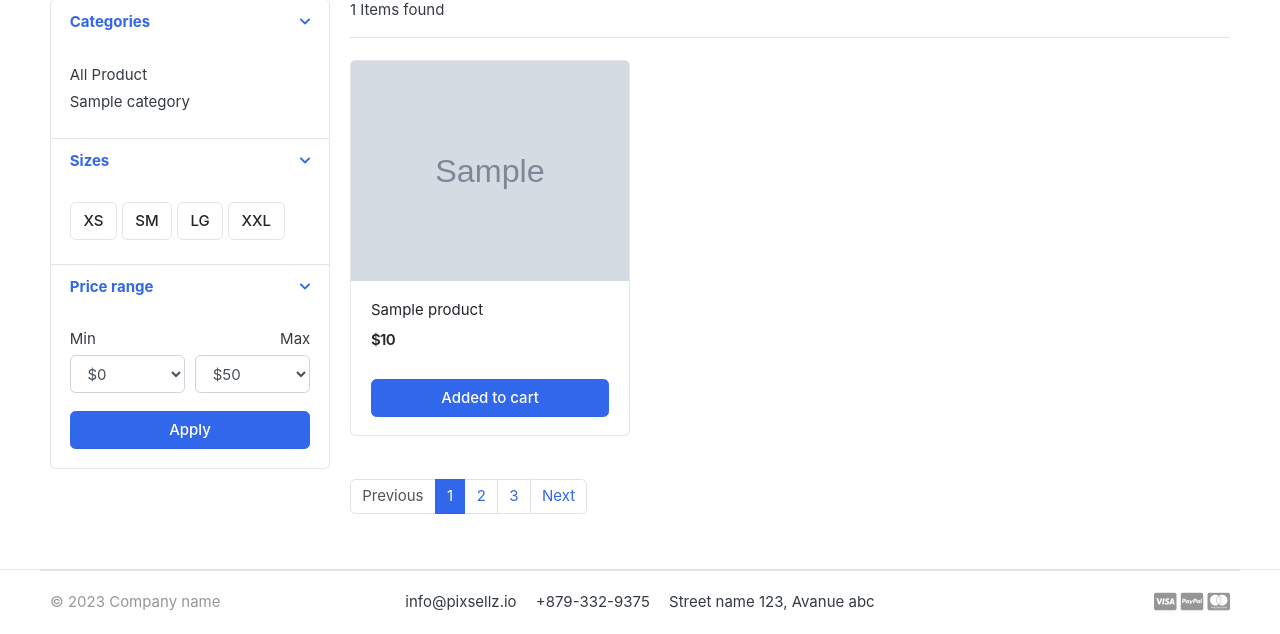
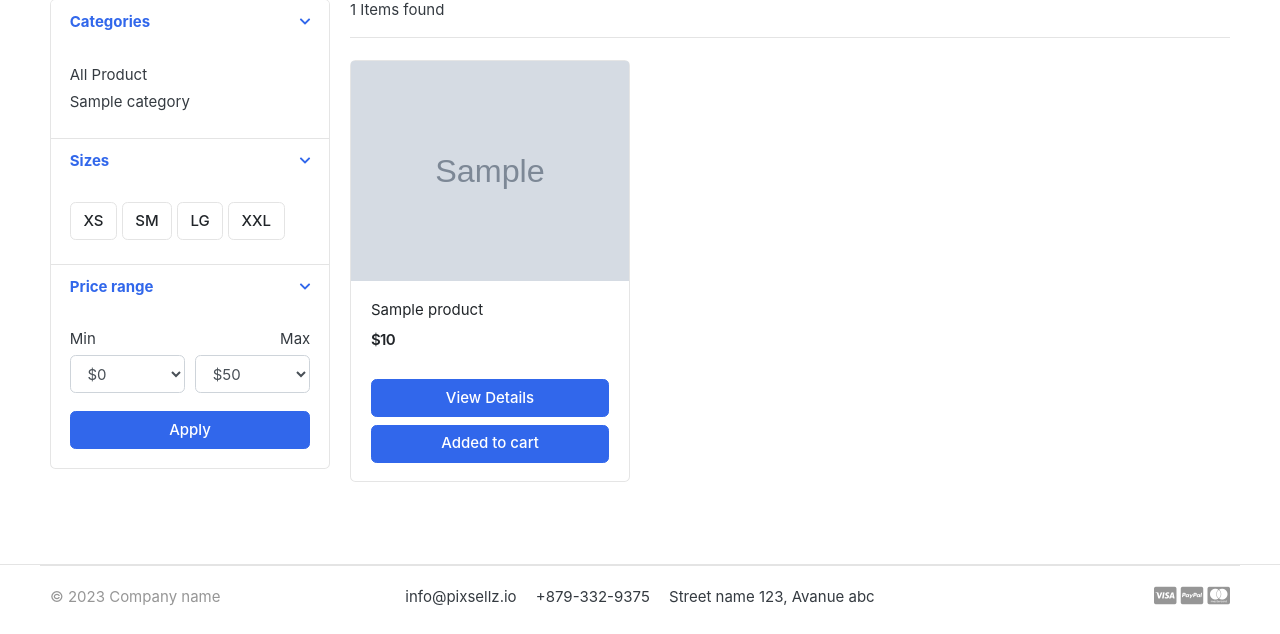
Before and after one commit to shahadatcs/eCommerce-shopping-system-by-Django, a Django app: page /store/ in a window 1280 px wide. Shown: the part 295-929 px from the top of the page. After the commit the page ends 901 px from the top, so only its background shows below. Run offline with Django 4.2, Linux system fonts and the light colour scheme; tables that the repository leaves empty hold one stand-in row (values such as "Sample post"); grey boxes marked "Sample" are stand-in pictures; some libraries are stand-ins or nearby versions; some web fonts are replaced.

Commit message:
cart update

```diff
--- /dev/null
+++ b/carts/context_processors.py
@@ -0,0 +1,16 @@
+from .models import Cart, CartItem
+from .views import _cart_id
+
+def counter(request):
+    cart_count = 0
+    if 'admin' in request.path:
+        return {}
+    else:
+        try:
+            cart = Cart.objects.filter(cart_id=_cart_id(request))
+            cart_items = CartItem.objects.all().filter(cart=cart[:1])
+            for cart_item in cart_items:
+                cart_count += cart_item.quantity
+        except Cart.DoesNotExist:
+            cart_count = 0
+    return dict(cart_count=cart_count)
--- a/greatkart/settings.py
+++ b/greatkart/settings.py
@@ -69,6 +69,7 @@ TEMPLATES = [
                 'django.contrib.auth.context_processors.auth',
                 'django.contrib.messages.context_processors.messages',
                 'category.context_processors.menu_link',
+                'carts.context_processors.counter',
             ],
         },
     },
--- a/store/urls.py
+++ b/store/urls.py
@@ -3,6 +3,7 @@ from . import views
 
 urlpatterns = [
     path('', views.store, name='store'),
-    path('<slug:category_slug>/', views.store, name='product_by_category'),
-    path('<slug:category_slug>/<slug:product_slug>/', views.product_detail, name='product_detail'),
+    path('category/<slug:category_slug>/', views.store, name='product_by_category'),
+    path('category/<slug:category_slug>/<slug:product_slug>/', views.product_detail, name='product_detail'),
+    path('search', views.search, name='search'),
 ]
--- a/store/views.py
+++ b/store/views.py
@@ -1,6 +1,11 @@
 from django.shortcuts import render, get_object_or_404
 from . models import Product
 from category.models import Category
+from carts.views import _cart_id
+from carts.models import CartItem
+from django.http import HttpResponse
+from django.core.paginator import EmptyPage, Paginator, PageNotAnInteger
+
 
 # Create your views here.
 def store(request, category_slug=None):
@@ -9,12 +14,18 @@ def store(request, category_slug=None):
     if category_slug!=None:
         categories = get_object_or_404(Category, slug=category_slug)
         products = Product.objects.filter(category=categories, is_available=True)
+        paginator = Paginator(products, 6)
+        page = request.GET.get('page')
+        paged_products = paginator.get_page(page)
         product_count = products.count()
     else:
-        products = Product.objects.all().filter(is_available=True)
+        products = Product.objects.all().filter(is_available=True).order_by('id')
+        paginator = Paginator(products, 6)
+        page = request.GET.get('page')
+        paged_products = paginator.get_page(page)
         product_count =products.count()
     context ={
-        'products': products,
+        'products': paged_products,
         'product_count': product_count,
     }
     return render(request, 'store/store.html', context)
@@ -22,9 +33,16 @@ def store(request, category_slug=None):
 def product_detail(request, category_slug, product_slug):
     try:
         single_product = Product.objects.get(category__slug=category_slug, slug=product_slug)
+        in_cart = CartItem.objects.filter(cart__cart_id=_cart_id(request), product=single_product).exists()
+        #HttpResponse(in_cart)
+        #exit()
     except Exception as e:
         raise e
     context ={
-        'single_product':single_product
+        'single_product': single_product,
+        'in_cart': in_cart,
     }
     return render(request, 'store/product_detail.html', context)
+
+def search(request):
+    return render(request,)
--- a/templates/partials/_header.html
+++ b/templates/partials/_header.html
@@ -68,9 +68,9 @@
                                 <a href="./register.html"> Register</a>
                             </div>
                         </div>
-                        <a href="./cart.html" class="widget-header pl-3 ml-3">
+                        <a href="{% url 'cart' %}" class="widget-header pl-3 ml-3">
                             <div class="icon icon-sm rounded-circle border"><i class="fa fa-shopping-cart"></i></div>
-                            <span class="badge badge-pill badge-danger notify">0</span>
+                            <span class="badge badge-pill badge-danger notify">{{ cart_count }}</span>
                         </a>
                     </div> <!-- widgets-wrap.// -->
                 </div> <!-- col.// -->
--- a/templates/store/store.html
+++ b/templates/store/store.html
@@ -137,7 +137,12 @@
                             <span class="price">${{ product.price }}</span>
                         </div> <!-- price-wrap.// -->
                     </div>
+                    <a href="{{ product.get_url }}" class="btn btn-block btn-primary">View Details</a>
+                    {% if product.stock <= 0 %}
+                    <h5 class="text-danger">Out of Stock </h5>
+                    {% else %}
                     <a href="{% url 'add_cart' product.id %}" class="btn btn-block btn-primary">Added to cart </a>
+                    {% endif %}
                 </figcaption>
             </figure>
         </div> <!-- col.// -->
@@ -146,13 +151,29 @@
 
 
     <nav class="mt-4" aria-label="Page navigation sample">
-      <ul class="pagination">
-        <li class="page-item disabled"><a class="page-link" href="#">Previous</a></li>
-        <li class="page-item active"><a class="page-link" href="#">1</a></li>
-        <li class="page-item"><a class="page-link" href="#">2</a></li>
-        <li class="page-item"><a class="page-link" href="#">3</a></li>
-        <li class="page-item"><a class="page-link" href="#">Next</a></li>
-      </ul>
+        {% if products.has_other_pages %}
+        <ul class="pagination">
+              {% if products.has_previous %}
+          <li class="page-item"><a class="page-link" href="?page={{products.previous_page_number}}">Previous</a></li>
+              {% else %}
+              <li class="page-item disabled"><a class="page-link" href="#">Previous</a></li>
+              {% endif %}
+
+              {% for i in products.paginator.page_range %}
+                  {% if products.number == i %}
+                  <li class="page-item active"><a class="page-link" href="#">{{i}}</a></li>
+                  {% else %}
+                      <li class="page-item"><a class="page-link" href="?page={{i}}">{{i}}</a></li>
+                  {% endif %}
+          {% endfor %}
+
+              {% if products.has_next %}
+              <li class="page-item"><a class="page-link" href="?page={{products.next_page_number}}">Next</a></li>
+              {% else %}
+                  <li class="page-item disabled"><a class="page-link" href="#">Next</a></li>
+              {% endif %}
+        </ul>
+      {% endif %}
     </nav>
 
         </main> <!-- col.// -->
```
Also changed, not shown: templates/store/product_detail.html (+7 -1 lines).
